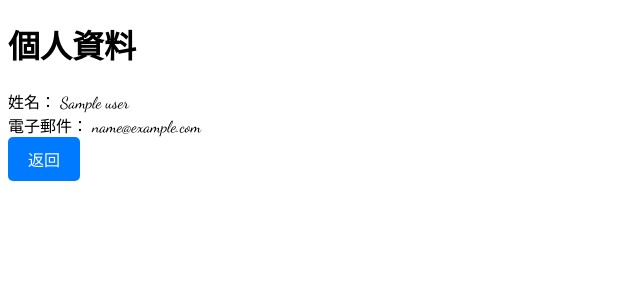
After one commit to william10310406/----, a Flask app: page /profile in a window 1280 px wide. The commit adds this page. Shown: the top 300 px of the page, without its empty margins (0-640 px from the left). Run offline with Flask 3, Linux system fonts and the light colour scheme; the visitor is signed in with stand-in values (Sample User, id 1); a database or web service that is not in the repository returns one stand-in record (values such as "Sample title"); some libraries are stand-ins or nearby versions.

Commit message:
1.新增登出 2.新增個人資訊

```diff
--- a/app.py
+++ b/app.py
@@ -209,6 +209,7 @@ def login():
         # 帳號密碼正確、確認哈希密碼
         if user and check_password_hash(user["password"], password):
             # 登錄成功，導向在校成員頁面，並設定session
+            session["email"] = email
             return redirect(url_for("member"))
         # 帳號密碼錯誤
         else:
@@ -217,6 +218,14 @@ def login():
     # 動態生成 token
     token = generate_verification_token("example@example.com")
     return render_template("login.html", form=form, token=token)
+
+
+# 登出功能
+@app.route("/logout")
+def logout():
+    session.pop("email", None)  # 清除用戶的 session 資料
+    flash("你已成功登出")
+    return redirect(url_for("login"))
 
 
 # 忘記密碼頁面
@@ -271,7 +280,28 @@ def error():
 # 在校成員頁面
 @app.route("/member")
 def member():
+    if "email" not in session:
+        flash("請先登錄")
+        return redirect(url_for("login"))
     return render_template("member.html")
+
+
+# 在校成員的個人資料頁面
+@app.route("/profile")
+def profile():
+    # 假設用戶的電子郵件存儲在 session 中
+    email = session.get("email")
+    if not email:
+        flash("請先登錄")
+        return redirect(url_for("login"))
+    # 從數據庫中獲取用戶的個人資料
+    user = collection.find_one({"email": email})
+    if not user:
+        flash("用戶不存在")
+        return redirect(url_for("login"))
+    return render_template(
+        "profile.html", name=user.get("name"), email=user.get("email")
+    )
 
 
 # 隱私權政策
--- a/static/styles.css
+++ b/static/styles.css
@@ -34,3 +34,21 @@ body {
 #reset-button:hover {
     background-color: #cc0000;
 }
+.menu, #date-picker, #time-slots, #result {
+    margin-bottom: 20px;
+}
+.button {
+    display: inline-block;
+    padding: 10px 20px;
+    font-size: 16px;
+    color: white;
+    background-color: #007BFF;
+    border: none;
+    border-radius: 5px;
+    text-decoration: none;
+    cursor: pointer;
+}
+
+.button:hover {
+    background-color: #0056b3;
+}
--- a/templates/member.html
+++ b/templates/member.html
@@ -25,5 +25,7 @@
     <div id="time-slots" style="display: none;"></div>
     <button id="reset-button" style="display: none;">重新選擇時段</button>
     <div id="result"></div>
+    <a href="{{ url_for('profile') }}" class="button">個人資料</a>
+    <a href="{{ url_for('logout') }}" class="button">登出</a>
 </body>
 </html>
--- /dev/null
+++ b/templates/profile.html
@@ -0,0 +1,22 @@
+<!DOCTYPE html>
+<html lang="en">
+<head>
+    <meta charset="UTF-8">
+    <meta name="viewport" content="width=device-width, initial-scale=1.0">
+    <title>個人資料</title>
+    <link rel="stylesheet" href="https://fonts.googleapis.com/css2?family=Dancing+Script&display=swap">
+    <link rel="stylesheet" href="{{ url_for('static', filename='styles.css') }}">
+</head>
+<body>
+    <h1>個人資料</h1>
+    <div class="profile">
+        <label for="name">姓名：</label>
+        <span id="name">{{ name }}</span>
+    </div>
+    <div class="profile">
+        <label for="email">電子郵件：</label>
+        <span id="email">{{ email }}</span>
+    </div>
+    <a href="{{ url_for('member') }}" class="button">返回</a>
+</body>
+</html>
```
